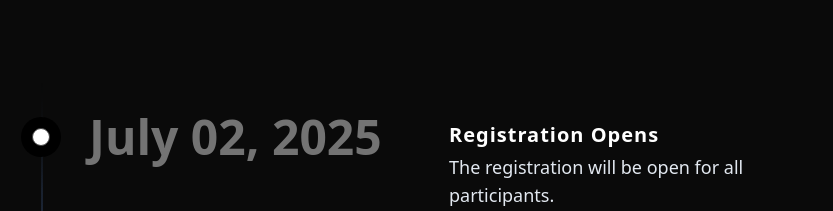
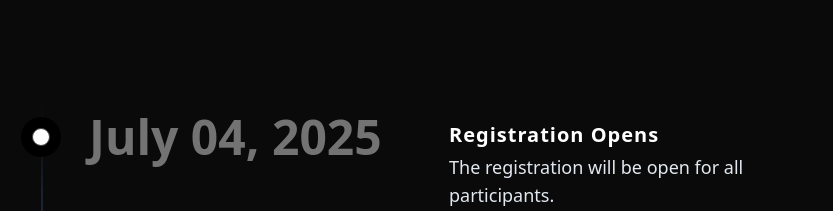
Before and after one commit to sanjaykirupaharan/uoj-coders-v4, a Next.js app: page / in a window 1280 px wide. Shown: the part 1831-2042 px from the top of the page, without its empty margins (211-1044 px from the left). Built offline with nearby package versions, Linux system fonts and the light colour scheme.

Commit message:
typo: change registration date

```diff
--- a/components/timeline-section.tsx
+++ b/components/timeline-section.tsx
@@ -18,7 +18,7 @@ export function TimelineSection() {
 
 const timelineSteps = [
   {
-    title: "July 02, 2025",
+    title: "July 04, 2025",
     content: (
       <div className="w-64 lg:w-96 my-2 flex flex-col gap-y-1 items-start justify-start pb-20">
         <h2 className="text-white text-lg lg:text-xl font-semibold w-fit tracking-wider">
```
